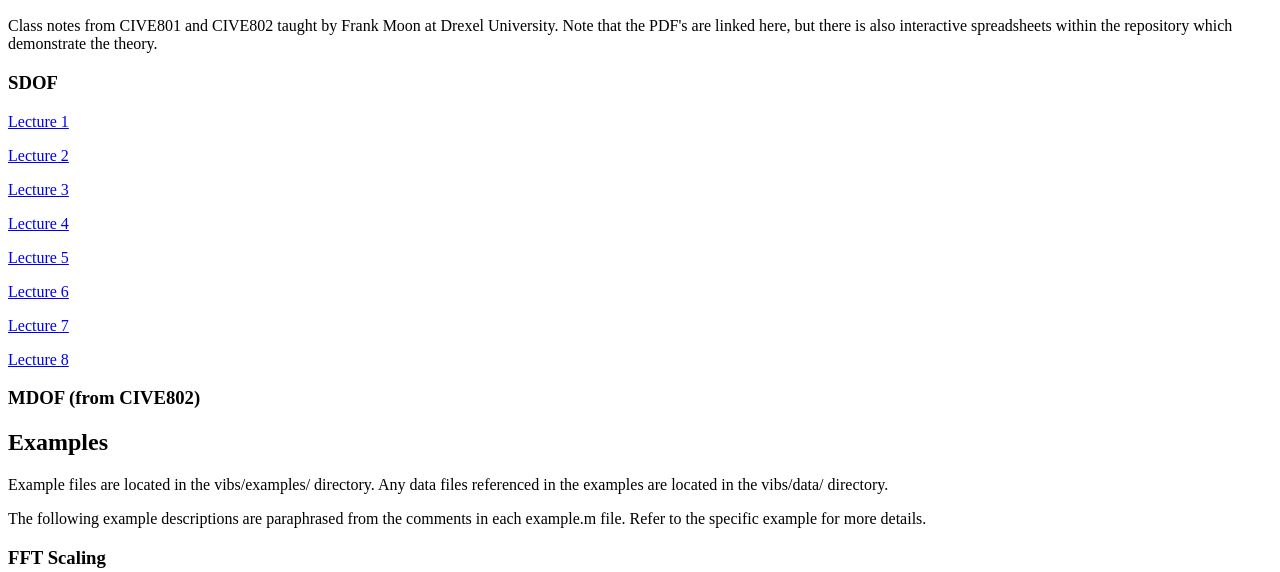
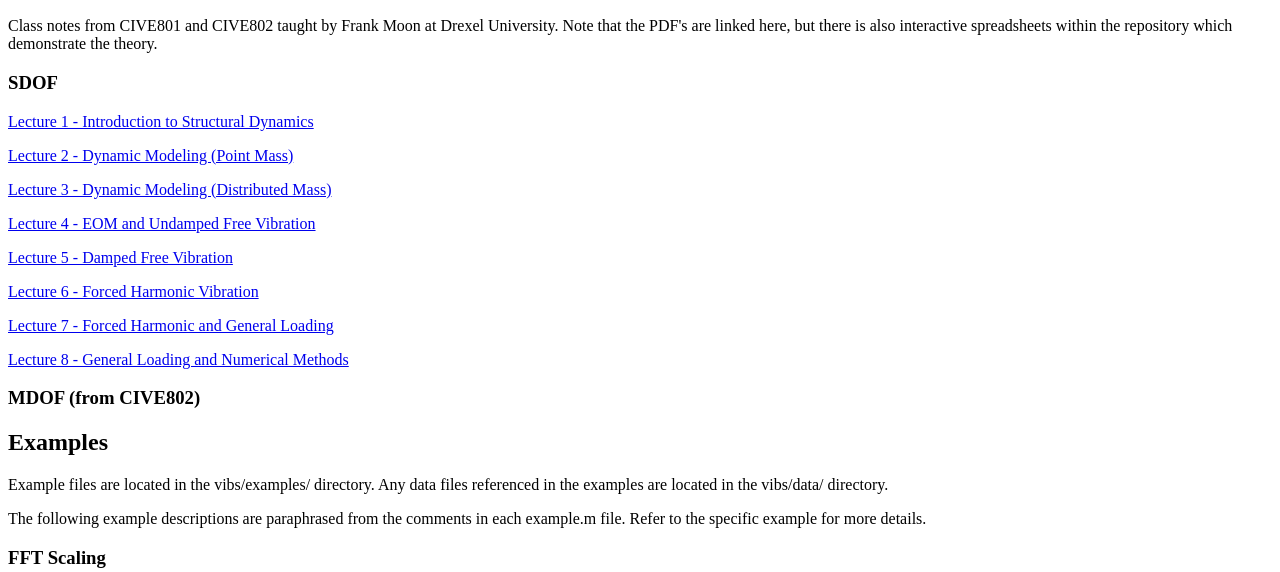
Before and after one commit to johndevitis/vibs, a plain HTML site: page index.html in a window 1280 px wide. Shown: the part 228-800 px from the top of the page. Drawn offline with Linux system fonts and the light colour scheme.

Commit message:
updated sdof link desciption and index

```diff
--- a/index.html
+++ b/index.html
@@ -5,14 +5,14 @@
 <h2 id="franks-notes">Franks Notes</h2>
 <p>Class notes from CIVE801 and CIVE802 taught by Frank Moon at Drexel University. Note that the PDF's are linked here, but there is also interactive spreadsheets within the repository which demonstrate the theory.</p>
 <h3 id="sdof">SDOF</h3>
-<p><a href="docs/franks-notes/sdof/Lecture%201%20-%20Introduction%20to%20Structural%20Dynamics.pdf">Lecture 1</a></p>
-<p><a href="docs/franks-notes/sdof/Lecture%202%20-%20Dynamic%20Modeling%20(Point%20Mass).pdf">Lecture 2</a></p>
-<p><a href="docs/franks-notes/sdof/Lecture%203%20-%20Dynamic%20Modeling%20(Distributed%20Mass).pdf">Lecture 3</a></p>
-<p><a href="docs/franks-notes/sdof/Lecture%204%20-%20EOM%20and%20Undamped%20Free%20Vibration.pdf">Lecture 4</a></p>
-<p><a href="docs/franks-notes/sdof/Lecture%205%20-%20Damped%20Free%20Vibration.pdf">Lecture 5</a></p>
-<p><a href="docs/franks-notes/sdof/Lecture%206%20-%20Forced%20Harmonic%20Vibration.pdf">Lecture 6</a></p>
-<p><a href="docs/franks-notes/sdof/Lecture%207%20-%20Forced%20Harmonic%20and%20General%20Loading.pdf">Lecture 7</a></p>
-<p><a href="docs/franks-notes/sdof/Lecture%208%20-%20General%20Loading%20and%20Numerical%20Methods.pdf">Lecture 8</a></p>
+<p><a href="docs/franks-notes/sdof/Lecture%201%20-%20Introduction%20to%20Structural%20Dynamics.pdf">Lecture 1 - Introduction to Structural Dynamics</a></p>
+<p><a href="docs/franks-notes/sdof/Lecture%202%20-%20Dynamic%20Modeling%20(Point%20Mass).pdf">Lecture 2 - Dynamic Modeling (Point Mass)</a></p>
+<p><a href="docs/franks-notes/sdof/Lecture%203%20-%20Dynamic%20Modeling%20(Distributed%20Mass).pdf">Lecture 3 - Dynamic Modeling (Distributed Mass)</a></p>
+<p><a href="docs/franks-notes/sdof/Lecture%204%20-%20EOM%20and%20Undamped%20Free%20Vibration.pdf">Lecture 4 - EOM and Undamped Free Vibration</a></p>
+<p><a href="docs/franks-notes/sdof/Lecture%205%20-%20Damped%20Free%20Vibration.pdf">Lecture 5 - Damped Free Vibration</a></p>
+<p><a href="docs/franks-notes/sdof/Lecture%206%20-%20Forced%20Harmonic%20Vibration.pdf">Lecture 6 - Forced Harmonic Vibration</a></p>
+<p><a href="docs/franks-notes/sdof/Lecture%207%20-%20Forced%20Harmonic%20and%20General%20Loading.pdf">Lecture 7 - Forced Harmonic and General Loading</a></p>
+<p><a href="docs/franks-notes/sdof/Lecture%208%20-%20General%20Loading%20and%20Numerical%20Methods.pdf">Lecture 8 - General Loading and Numerical Methods</a></p>
 <h3 id="mdof-from-cive802">MDOF (from CIVE802)</h3>
 <h2 id="examples">Examples</h2>
 <p>Example files are located in the vibs/examples/ directory. Any data files referenced in the examples are located in the vibs/data/ directory.</p>
```
Also changed, not shown: 1 other file.
